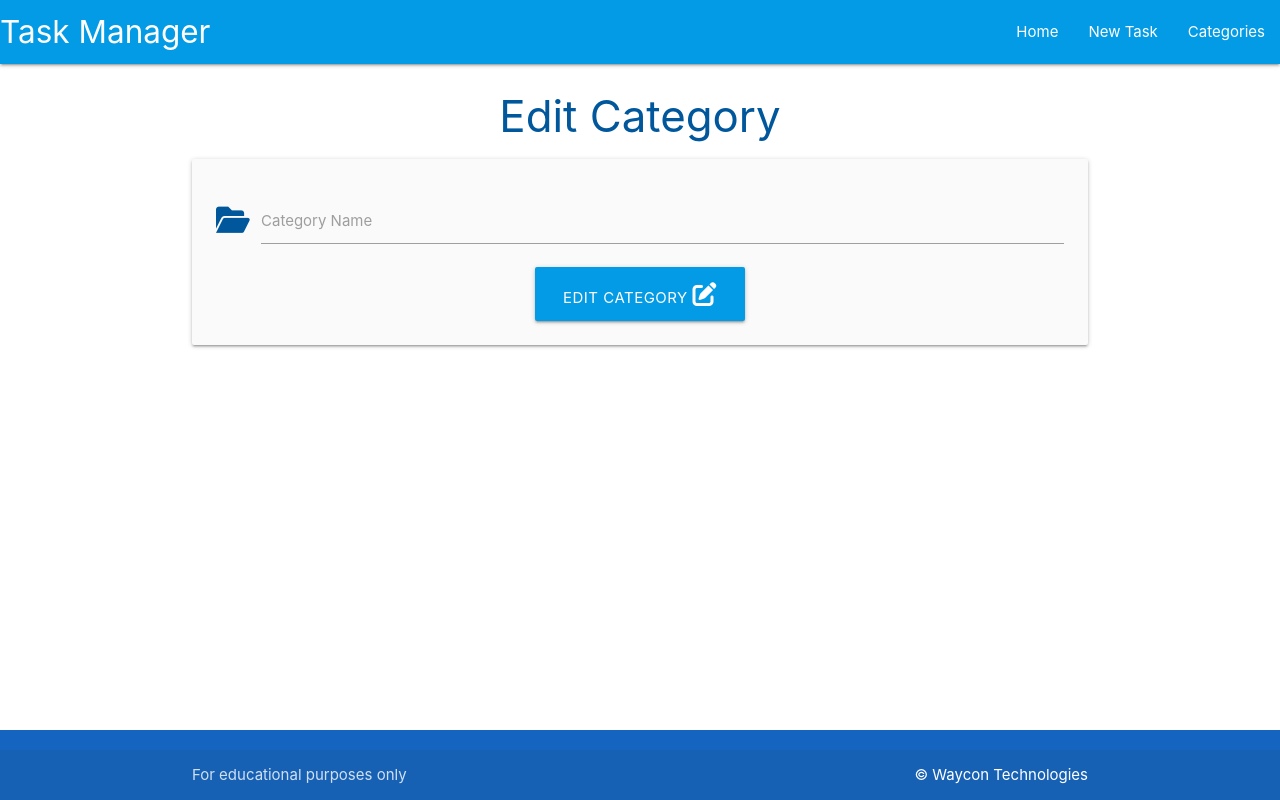
After one commit to Liz-Conway/task-manager, a Flask app: template taskmanager/templates/edit_category.html in a window 1280 px wide. The commit adds this page. Run offline with Flask 2, Linux system fonts and the light colour scheme; the template is opened without the code that fills it, so the values that code supplies are empty.

Commit message:
FEAT: Edit an existing database record
This is the 'U' in CRUD.
Pass the id of the Category selected for editing to the Controller method.
Retrieve the details of this Category from the database.
Pass the ORM Category object to the 'Edit Category' page.
Edit Category page shows the select category name which can be edited.
In the Controller method when the form data is POSTed back, set the name of the
 category ORM object to that passed in from the form.
Perform 'session.db.commit()'.

```diff
--- a/taskmanager/templates/categories.html
+++ b/taskmanager/templates/categories.html
@@ -14,7 +14,7 @@
 				<span class="card-title">{{ category.category_name }}</span>
 			</div>
 			<div class="card-action">
-				<a href="#" class="btn green accent-4">Edit</a>
+				<a href="{{ url_for('edit_category', category_id=category.id) }}" class="btn green accent-4">Edit</a>
 				<a href="#" class="btn red">Delete</a>
 			</div>
 		</div>
--- /dev/null
+++ b/taskmanager/templates/edit_category.html
@@ -0,0 +1,24 @@
+{% extends "base.html" %}
+
+{% block content %}
+	<h3 class="light-blue-text text-darken-4 center-align">Edit Category</h3>
+
+    <div class="card-panel grey lighten-5">
+	    <form class="addCategoryForm" method="POST" action="{{ url_for('edit_category', category_id=category.id) }}">
+	        <!-- Category name -->
+	        <div class="input-field addCategoryInput">
+		          <!-- Font Awesome - use 'prefix' on an icon to show it before the input box -->
+		          <i class="fas fa-folder-open prefix light-blue-text text-darken-4"></i>
+		          <input id="category_name" name="category_name" type="text" class="validate"
+		          	required minlength="3" maxlength="25" value="{{ category.category_name }}">
+		          <label for="category_name">Category Name</label>
+	        </div>
+	        <!-- Submit button -->
+	        <div>
+	        	<button class="btn-large light-blue darken-1" type="submit">
+	        		Edit Category <i class="fas fa-edit"></i>
+	        	</button>
+	        </div>
+	    </form>
+    </div>
+{% endblock %}
```
Also changed, not shown: taskmanager/routes.py (+16 -0 lines).
